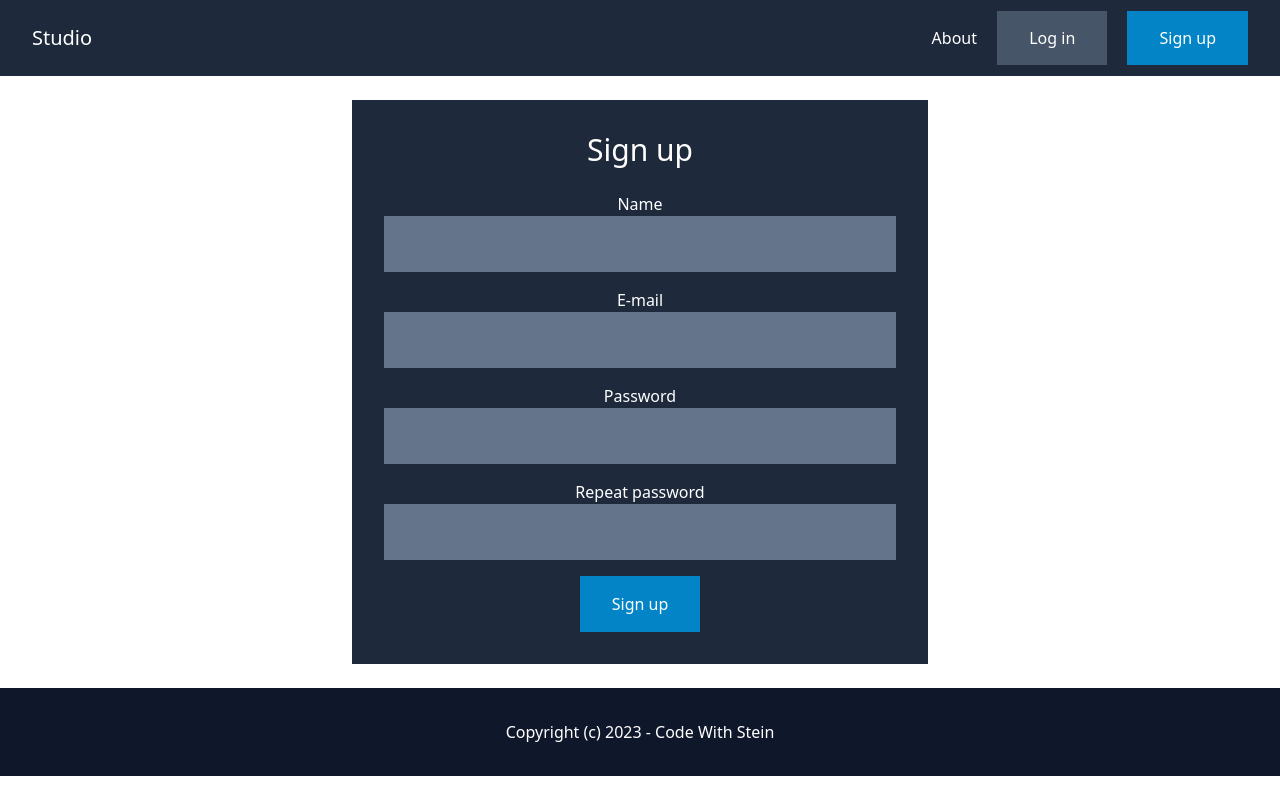
After one commit to vivek1570/Studio, a Django app: page /signup/ in a window 1280 px wide. The commit adds this page. Run offline with Django 5.2, Linux system fonts and the light colour scheme; some libraries are stand-ins or nearby versions.

Commit message:
done signup and login

```diff
--- /dev/null
+++ b/studio/account/templates/account/signup.html
@@ -0,0 +1,49 @@
+{% extends "core/base.html" %} {% block content %}
+
+<div class="max-w-xl mx-auto py-8 bg-slate-800 text-center">
+  <h1 class="text-3xl text-white">Sign up</h1>
+
+  <form class="mt-6 px-8 space-y-4" method="post" action=".">
+    {% csrf_token %}
+    <div>
+      <label class="text-white">Name</label><br />
+      <input
+        name="name"
+        type="text"
+        class="w-full py-4 px-6 bg-slate-500 text-white"
+      />
+    </div>
+    <div>
+      <label class="text-white">E-mail</label><br />
+      <input
+        name="email"
+        type="email"
+        class="w-full py-4 px-6 bg-slate-500 text-white"
+      />
+    </div>
+
+    <div>
+      <label class="text-white">Password</label><br />
+      <input
+        name="password1"
+        type="password"
+        class="w-full py-4 px-6 bg-slate-500 text-white"
+      />
+    </div>
+
+    <div>
+      <label class="text-white">Repeat password</label><br />
+      <input
+        name="password2"
+        type="password"
+        class="w-full py-4 px-6 bg-slate-500 text-white"
+      />
+    </div>
+
+    <div>
+      <button class="py-4 px-8 bg-sky-600 text-white">Sign up</button>
+    </div>
+  </form>
+</div>
+
+{% endblock %}
--- /dev/null
+++ b/studio/account/urls.py
@@ -0,0 +1,10 @@
+from django.urls import path
+
+from . import views
+
+app_name='account'
+
+urlpatterns=[
+    path('signup/',views.signup,name='signup'),
+    path('login/',views.login,name='login')
+]
--- a/studio/account/views.py
+++ b/studio/account/views.py
@@ -1,3 +1,45 @@
-from django.shortcuts import render
+from django.shortcuts import render,redirect
+from django.contrib.auth import authenticate,login as auth_login
 
 # Create your views here.
+
+from .models import User
+
+def login(request):
+    if request.method=="POST":
+        email=request.POST.get('email','')
+        password=request.POST.get('password','')
+        if email and password:
+            user=authenticate(request,email=email,password=password)
+            print("in")
+            if user is not None:
+                auth_login(request,user)
+
+                print('User',user)
+
+                print(request.user)
+                print(request.user.is_authenticated)
+
+                return redirect('/')
+            else:
+                print("Invalid email or password")
+
+    return render(request,'account/login.html')
+
+def signup(request):
+    if request.method=="POST":
+        name=request.POST.get('name','')
+        email=request.POST.get('email','')
+        password1=request.POST.get('password1','')
+        password2=request.POST.get('password2','')
+
+        if name and email and password1 and password2:
+            user=User.objects.create_user(name,email,password1)
+            print('User created:',user)
+
+            return redirect('/login/')
+        else:
+            print("something went wrong")
+    else:
+        print('Jsut show the form!')
+    return render(request,'account/signup.html')
--- a/studio/core/templates/core/base.html
+++ b/studio/core/templates/core/base.html
@@ -15,8 +15,16 @@
       <div class="space-x-4">
         <a href="{% url 'core:about' %}" class="text-white">About</a>
 
-        <a href="#" class="py-4 px-8 bg-slate-600 text-white">Log in</a>
-        <a href="#" class="py-4 px-8 bg-sky-600 text-white">Sign up</a>
+        <a
+          href="{% url 'account:login' %}"
+          class="py-4 px-8 bg-slate-600 text-white"
+          >Log in</a
+        >
+        <a
+          href="{% url 'account:signup' %}"
+          class="py-4 px-8 bg-sky-600 text-white"
+          >Sign up</a
+        >
       </div>
     </nav>
 
--- a/studio/studio/settings.py
+++ b/studio/studio/settings.py
@@ -29,6 +29,9 @@ ALLOWED_HOSTS = []
 
 AUTH_USER_MODEL='account.User'
 
+# AUTHENTICATION_BACKENDS = [
+#     'django.contrib.auth.backends.ModelBackend',
+# ]
 
 # Application definition
 
--- a/studio/studio/urls.py
+++ b/studio/studio/urls.py
@@ -20,4 +20,5 @@ from django.urls import path,include
 urlpatterns = [
     path('admin/', admin.site.urls),
     path('',include('core.urls')),
+    path('',include('account.urls'))
 ]
```
Also changed, not shown: notes.md (+3 -0 lines), studio/account/templates/account/login.html (added, +32 -0 lines), studio/db.sqlite3.
